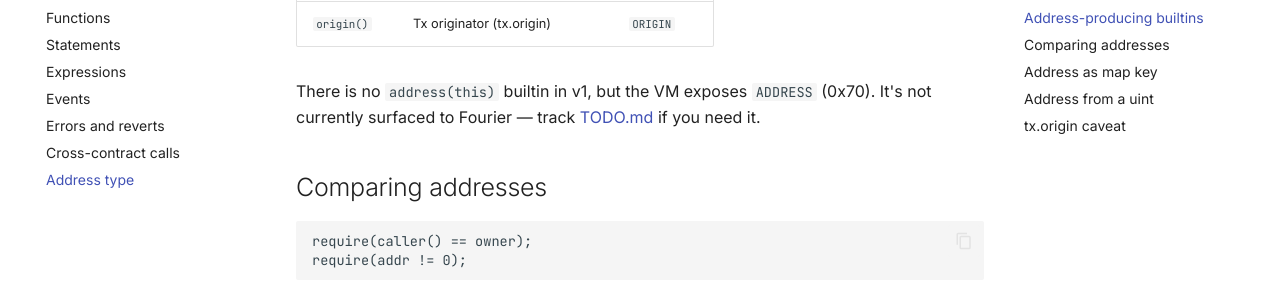
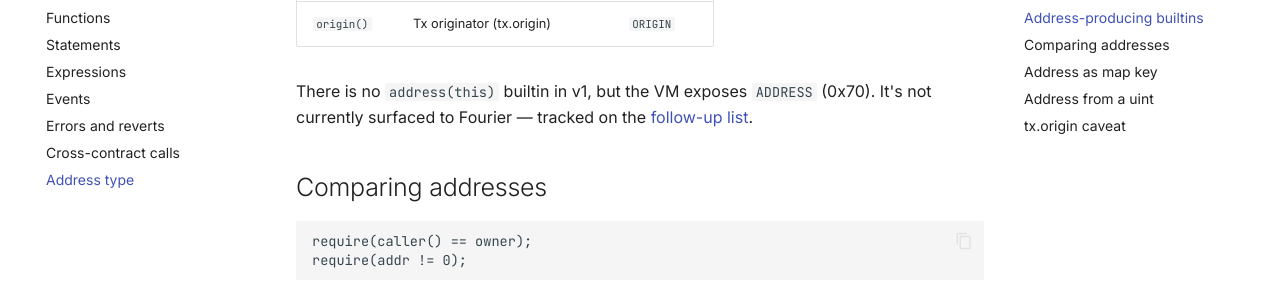
Before and after one commit to DosseyRichards/Fermi-Fourier, an MkDocs documentation site: the page built from docs/language/address.md, in a window 1280 px wide and 900 px high, scrolled down 1698 px. Shown: the part 179-478 px from the top of the window. Built offline with MkDocs 1.6.1 and Material for MkDocs 9.7.7, drawn with Linux system fonts in a browser that asks for light colours; comment, search, counter and statistics services are not loaded.

Commit message:
fourier docs: drop final dead TODO link in address.md

```diff
--- a/docs/language/address.md
+++ b/docs/language/address.md
@@ -75,9 +75,9 @@ a VM rule.
 | `origin()` | Tx originator (tx.origin) | `ORIGIN` |
 
 There is no `address(this)` builtin in v1, but the VM exposes
-`ADDRESS` (0x70). It's not currently surfaced to Fourier — track
-[TODO.md](https://github.com/DosseyRichards/Fermi-Mining-ASIC-Software/blob/main/_docs/fourier-docs/TODO.md)
-if you need it.
+`ADDRESS` (0x70). It's not currently surfaced to Fourier — tracked
+on the
+[follow-up list](https://github.com/DosseyRichards/Fermi-Fourier/blob/main/TODO.md).
 
 ## Comparing addresses
 
```
